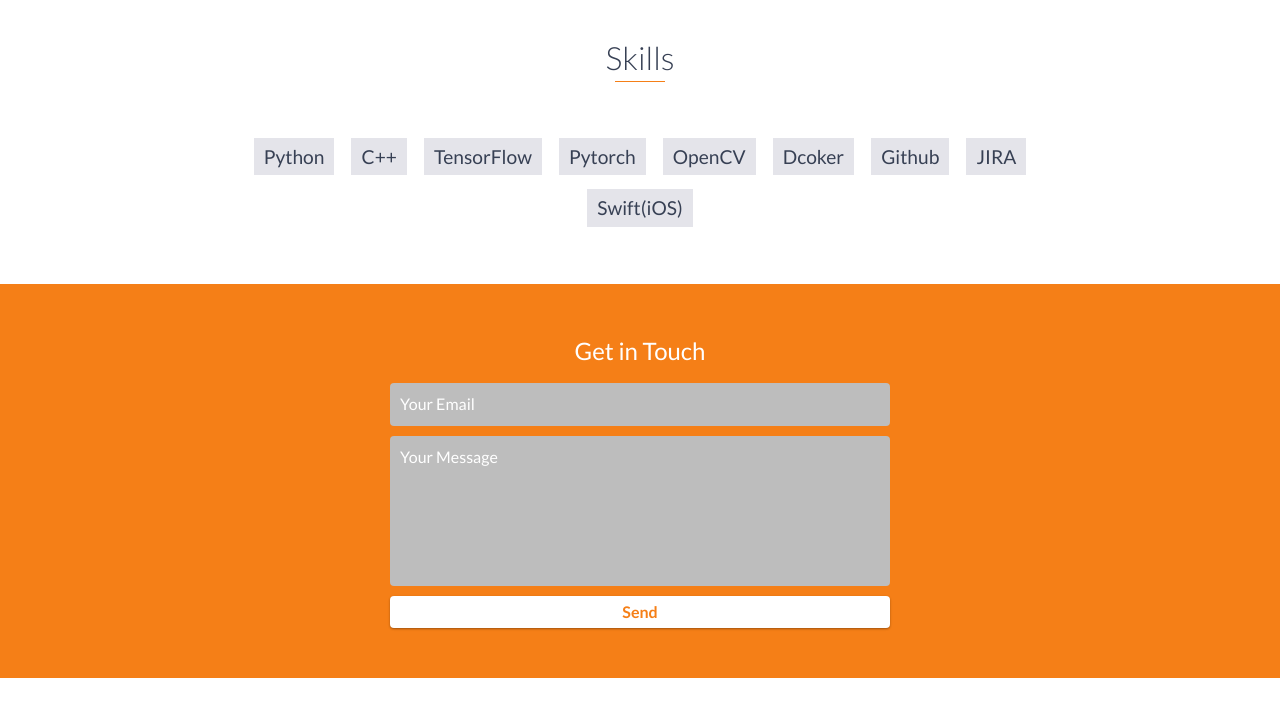
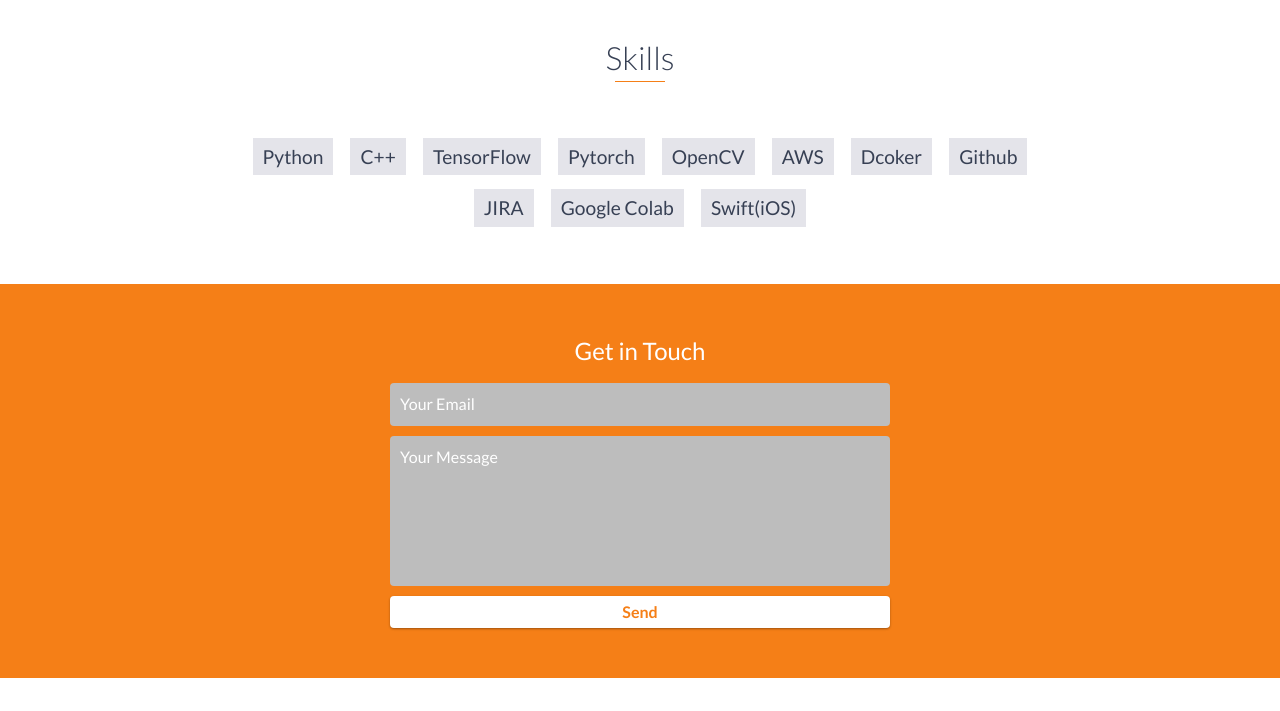
Before and after one commit to Kuldeep-Attri/Kuldeep-Attri.github.io, a plain HTML site: page index.html in a window 1280 px wide. Shown: the part 3100-3811 px from the top of the page. Drawn offline with nearby package versions, Linux system fonts and the light colour scheme.

Commit message:
Customize Webpage

```diff
--- a/index.html
+++ b/index.html
@@ -203,9 +203,11 @@
             <li>TensorFlow</li>
             <li>Pytorch</li>
             <li>OpenCV</li>
+            <li>AWS</li>
             <li>Dcoker</li>
             <li>Github</li>
             <li>JIRA</li>
+            <li>Google Colab</li>
             <li>Swift(iOS)</li>
 
         </ul>
```
